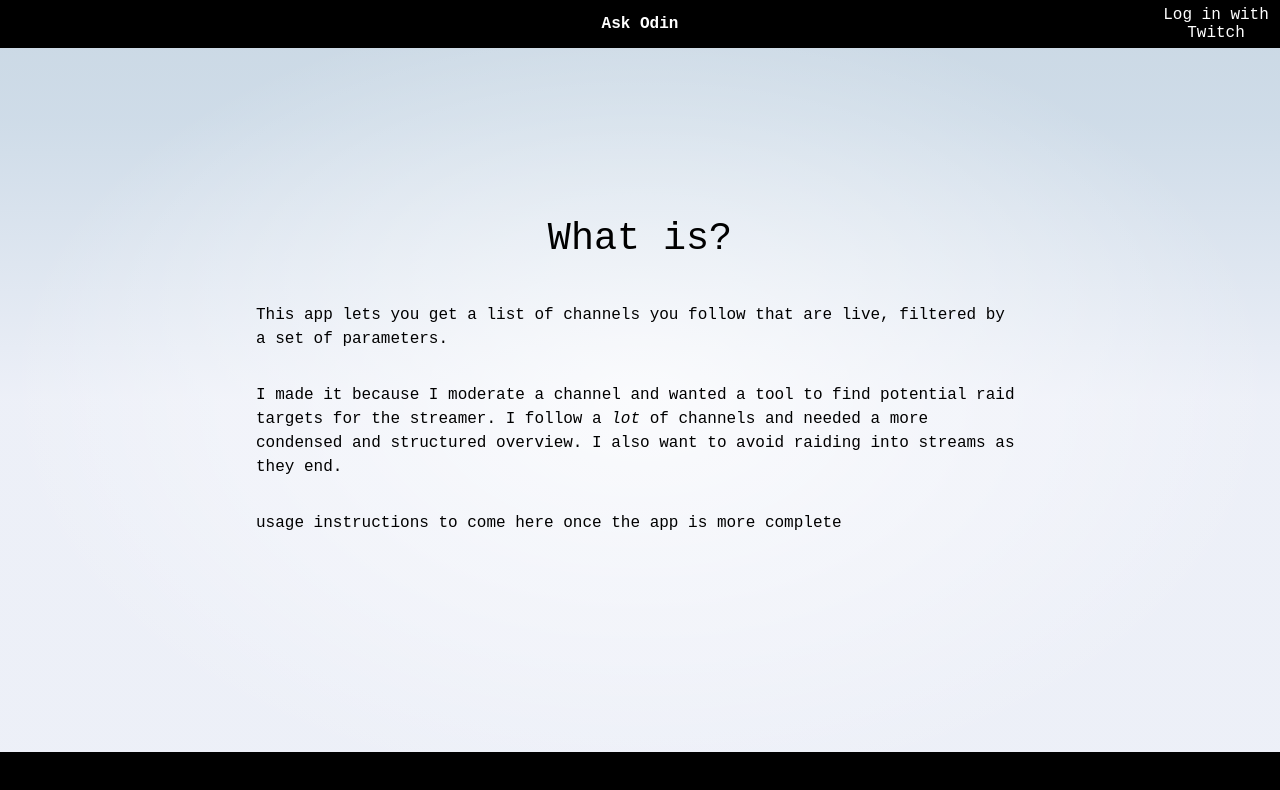
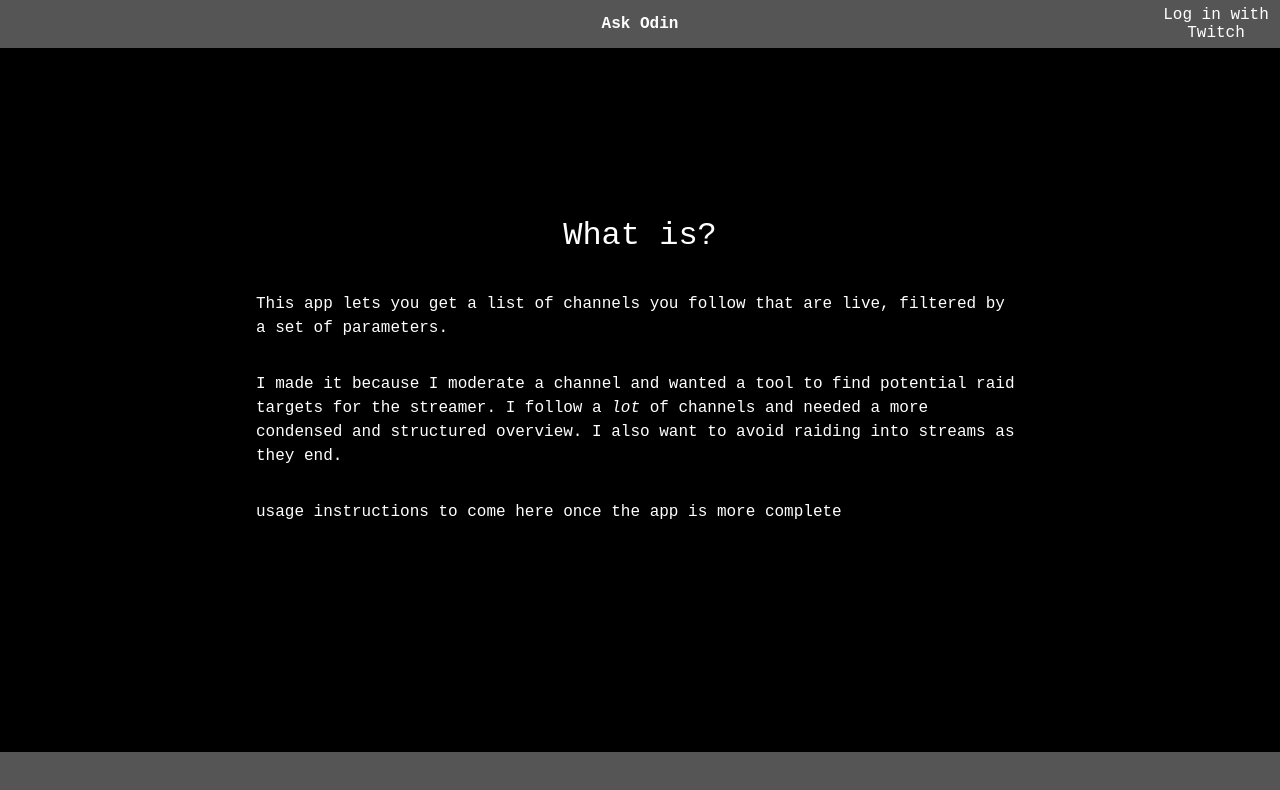
Before and after one commit to NosyEye/ask-odin, a SvelteKit app: page /about in a window 1280 px wide. Shown: the top 790 px of the page. Built offline with nearby package versions, Linux system fonts and the light colour scheme; some icons are missing.

Commit message:
Put colors in variables. Cleaned css a bit

```diff
--- a/src/app.css
+++ b/src/app.css
@@ -3,80 +3,30 @@
 :root {
 	--font-body: 'Courier New', Arial;
 	--font-mono: 'Fira Mono', monospace;
-	--color-bg-0: rgb(202, 216, 228);
-	--color-bg-1: hsl(209, 36%, 86%);
-	--color-bg-2: hsl(224, 44%, 95%);
-	--color-theme-1: #ff3e00;
-	--color-theme-2: #4075a6;
-	--color-text: rgba(0, 0, 0, 0.7);
 	--column-width: 42rem;
 	--column-margin-top: 4rem;
-	--color-nav: #000;
-	--color-nav-hover: #111;
 	font-family: var(--font-body);
-/* 	color: var(--color-text); */
+	--color-bg: #000;
+	--color-card-bg: #222;
+	--color-card-border: #AAA;
+	--color-card-name: #AAA;
+	--color-card-details: #999;
+	--color-bar-bg: #555;
+	--color-bar-text: #FFF;
+	--color-bar-button-hover: #111;
+	--color-bar-separator: #444;
+	--color-about-text: #FFF;
 }
 
 body {
 	min-height: 100vh;
 	margin: 0;
-	background-attachment: fixed;
-	background-color: var(--color-bg-1);
+	background-color: var(--color-bg);
 	background-size: 100vw 100vh;
-	background-image: radial-gradient(
-			50% 50% at 50% 50%,
-			rgba(255, 255, 255, 0.75) 0%,
-			rgba(255, 255, 255, 0) 100%
-		),
-		linear-gradient(180deg, var(--color-bg-0) 0%, var(--color-bg-1) 15%, var(--color-bg-2) 50%);
-}
-
-h1,
-h2,
-p {
-	font-weight: 400;
-}
-
-p {
-	line-height: 1.5;
 }
 
 a {
-/* 	color: var(--color-theme-1); */
 	text-decoration: none;
-}
-
-a:hover {
-	text-decoration: underline;
-}
-
-h1 {
-	font-size: 2rem;
-	text-align: center;
-}
-
-h2 {
-	font-size: 1rem;
-}
-
-pre {
-	font-size: 16px;
-	font-family: var(--font-mono);
-	background-color: rgba(255, 255, 255, 0.45);
-	border-radius: 3px;
-	box-shadow: 2px 2px 6px rgb(255 255 255 / 25%);
-	padding: 0.5em;
-	overflow-x: auto;
-/* 	color: var(--color-text); */
-}
-
-.text-column {
-	display: flex;
-	max-width: 48rem;
-	flex: 0.6;
-	flex-direction: column;
-	justify-content: center;
-	margin: 0 auto;
 }
 
 input,
@@ -88,21 +38,3 @@ button {
 button:focus:not(:focus-visible) {
 	outline: none;
 }
-
-@media (min-width: 720px) {
-	h1 {
-		font-size: 2.4rem;
-	}
-}
-
-.visually-hidden {
-	border: 0;
-	clip: rect(0 0 0 0);
-	height: auto;
-	margin: 0;
-	overflow: hidden;
-	padding: 0;
-	position: absolute;
-	width: 1px;
-	white-space: nowrap;
-}
--- a/src/routes/AuthButton.svelte
+++ b/src/routes/AuthButton.svelte
@@ -27,13 +27,13 @@ Log in with Twitch
 	button {
 		width: 100%;
 		height: 100%;
-		background-color: var(--color-nav);
-		color: #fff;
+		background-color: var(--color-bar-bg);
+		color: var(--color-bar-text);
 		border: none;
 		cursor: pointer;
 	}
 
 	button:hover {
-		background-color: var(--color-nav-hover);
+		background-color: var(--color-bar-button-hover);
 	}
 </style>
--- a/src/routes/Filters.svelte
+++ b/src/routes/Filters.svelte
@@ -41,11 +41,11 @@
 
 <style>
 	.raid-timer {
-		border-top: 2px solid #555;
+		border-top: 2px solid var(--color-bar-separator);
 		padding-top: 4px;
 		position: fixed;
-        background: #000;
-        color: #fff;
+        background-color: var(--color-bar-bg);
+        color: var(--color-bar-text);;
         top: 3em;
         width: 100%;
         height: 3em;
@@ -86,8 +86,8 @@
 		display: flex;
 		flex-direction: column;
 		position: fixed;
-        background: #000;
-        color: #fff;
+        background: var(--color-bar-bg);
+        color: var(--color-bar-text);;
 		bottom: 3em;
 		height: 20em;
 		justify-content: center;
--- a/src/routes/Navbar.svelte
+++ b/src/routes/Navbar.svelte
@@ -38,8 +38,8 @@
 		position: fixed;
 		bottom: 0;
 		width: 100%;
-		background-color: #000;
-		color: #fff;
+		background-color: var(--color-bar-bg);
+		color: var(--color-bar-text);;
 		display: flex;
 		justify-content: center;
 		height: 3em;
@@ -80,11 +80,11 @@
 	}
 
 	button:hover {
-		background: var(--color-nav-hover);
+		background: var(--color-bar-button-hover);
 	}
 
 	button:active {
-		background: var(--color-nav-hover);
+		background: var(--color-bar-button-hover);
 	}
 
 </style>
--- a/src/routes/Profile.svelte
+++ b/src/routes/Profile.svelte
@@ -55,13 +55,13 @@
 	button {
 		width: 100%;
 		height: 100%;
-		background-color: var(--color-nav);
-		color: #fff;
+		background-color: var(--color-bar-bg);
+		color: var(--color-bar-text);;
 		border: none;
 		cursor: pointer;
 	}
 
 	button:hover {
-		background-color: var(--color-nav-hover);
+		background-color: var(--color-bar-button-hover);
 	}
 </style>
--- a/src/routes/Topbar.svelte
+++ b/src/routes/Topbar.svelte
@@ -41,11 +41,11 @@
 		position: fixed;
 		top: 0;
 		width: 100%;
-		background-color: #000;
-		color: #fff;
+		background-color: var(--color-bar-bg);
+		color: var(--color-bar-text);
 		display: flex;
 		justify-content: space-between;
-		z-index: 1000;
+		z-index: 2000;
 	}
 
 	.corner {
@@ -76,7 +76,7 @@
 		height: 100%;
 		align-items: center;
 		padding: 0 0.5rem;
- 		color: #fff;
+ 		color: var(--color-bar-text);;
 		font-weight: 700;
 		font-size: 0.8rem;
 		text-transform: uppercase;
@@ -91,7 +91,6 @@
 	}
 
 	.title a {
-		text-decoration: none;
-		color: #fff;
+		color: var(--color-bar-text);;
 	}
 </style>
--- a/src/routes/about/+page.svelte
+++ b/src/routes/about/+page.svelte
@@ -3,7 +3,7 @@
 	<meta name="description" content="About" />
 </svelte:head>
 
-<div class="text-column">
+<div class="about-text">
 	<h1>What is?</h1>
 
 	<p>
@@ -19,3 +19,29 @@
 	</p>
 
 </div>
+
+
+<style>
+h1,
+h2,
+p {
+	font-weight: 400;
+}
+p {
+	line-height: 1.5;
+}
+	h1 {
+		font-size: 2rem;
+		text-align: center;
+	}
+	.about-text {
+		display: flex;
+		max-width: 48rem;
+		flex: 0.6;
+		flex-direction: column;
+		justify-content: center;
+		margin: 0 auto;
+		color: var(--color-about-text);
+	}
+
+</style>
```
Also changed, not shown: src/routes/LiveStreamItem.svelte (+7 -114 lines).
